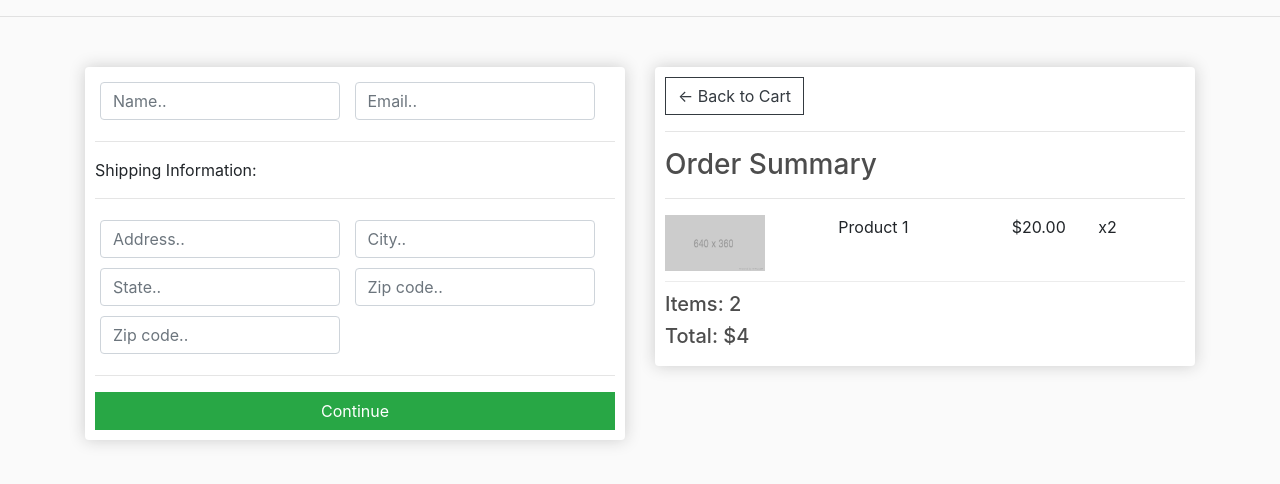
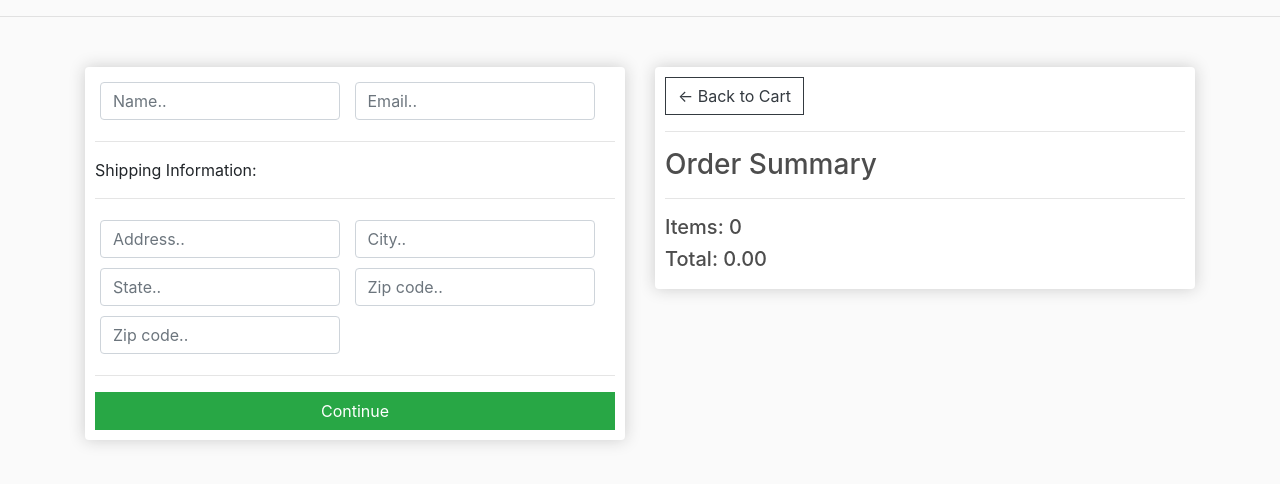
Before and after one commit to DannyMtwenty/ecom, a Django app: page /checkout/ in a window 1280 px wide. Shown: the part 57-541 px from the top of the page. Run offline with Django 3.2, Linux system fonts and the light colour scheme; some libraries are stand-ins or nearby versions.

Commit message:
dynamic checkout

```diff
--- a/store/views.py
+++ b/store/views.py
@@ -26,4 +26,14 @@ def cart(request):
 
 def checkout(request):
 	context = {}
+	if request.user.is_authenticated:
+		customer = request.user.customer
+		#create or get an order if it exist
+		order, created = Order.objects.get_or_create(customer=customer, complete=False)
+		items = order.orderitem_set.all() #list of order items under order
+	else:
+		#Create empty cart for now for non-logged in user
+		items = []
+		order = {'get_cart_total':0, 'get_cart_items':0}
+	context = {'items':items, 'order':order}
 	return render(request, 'store/checkout.html', context)
--- a/templates/store/cart.html
+++ b/templates/store/cart.html
@@ -11,8 +11,8 @@
 				<br>
 				<table class="table">
 					<tr>
-						<th><h5>Items: <strong>3</strong></h5></th>
-						<th><h5>Total:<strong> $42</strong></h5></th>
+						<th><h5>Items: <strong>{{order.get_cart_items}}</strong></h5></th>
+						<th><h5>Total:<strong> {{order.get_cart_total|floatformat:2}}</strong></h5></th>
 						<th>
 							<a  style="float:right; margin:5px;" class="btn btn-success" href="{% url 'checkout' %}">Checkout</a>
 						</th>
--- a/templates/store/checkout.html
+++ b/templates/store/checkout.html
@@ -54,14 +54,16 @@
         <hr>
         <h3>Order Summary</h3>
         <hr>
+        {% for item in items %}
         <div class="cart-row">
-            <div style="flex:2"><img class="row-image" src="{% static 'images/placeholder.png' %}"></div>
-            <div style="flex:2"><p>Product 1</p></div>
-            <div style="flex:1"><p>$20.00</p></div>
-            <div style="flex:1"><p>x2</p></div>
+            <div style="flex:2"><img class="row-image" src="{{item.product.imageURL}}"></div>
+            <div style="flex:2"><p>{{item.product.name}}</p></div>
+            <div style="flex:1"><p>${{item.product.price|floatformat:2}}</p></div>
+            <div style="flex:1"><p>x{{item.quantity}}</p></div>
         </div>
-        <h5>Items:   2</h5>
-        <h5>Total:   $4</h5>
+        {% endfor %}
+        <h5>Items:   {{order.get_cart_items}}</h5>
+        <h5>Total:  {{order.get_cart_total|floatformat:2}}</h5>
     </div>
 </div>
 </div>
```
